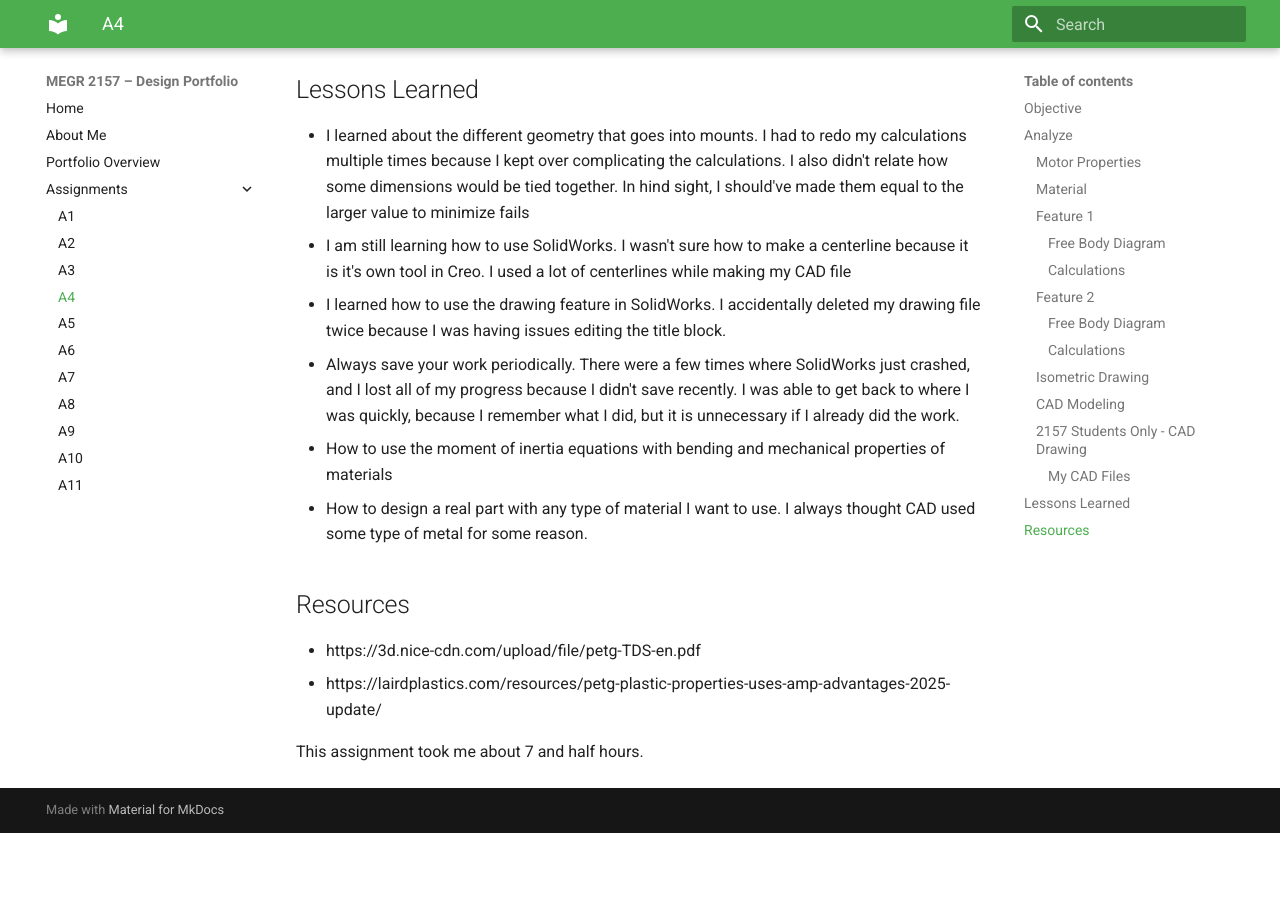
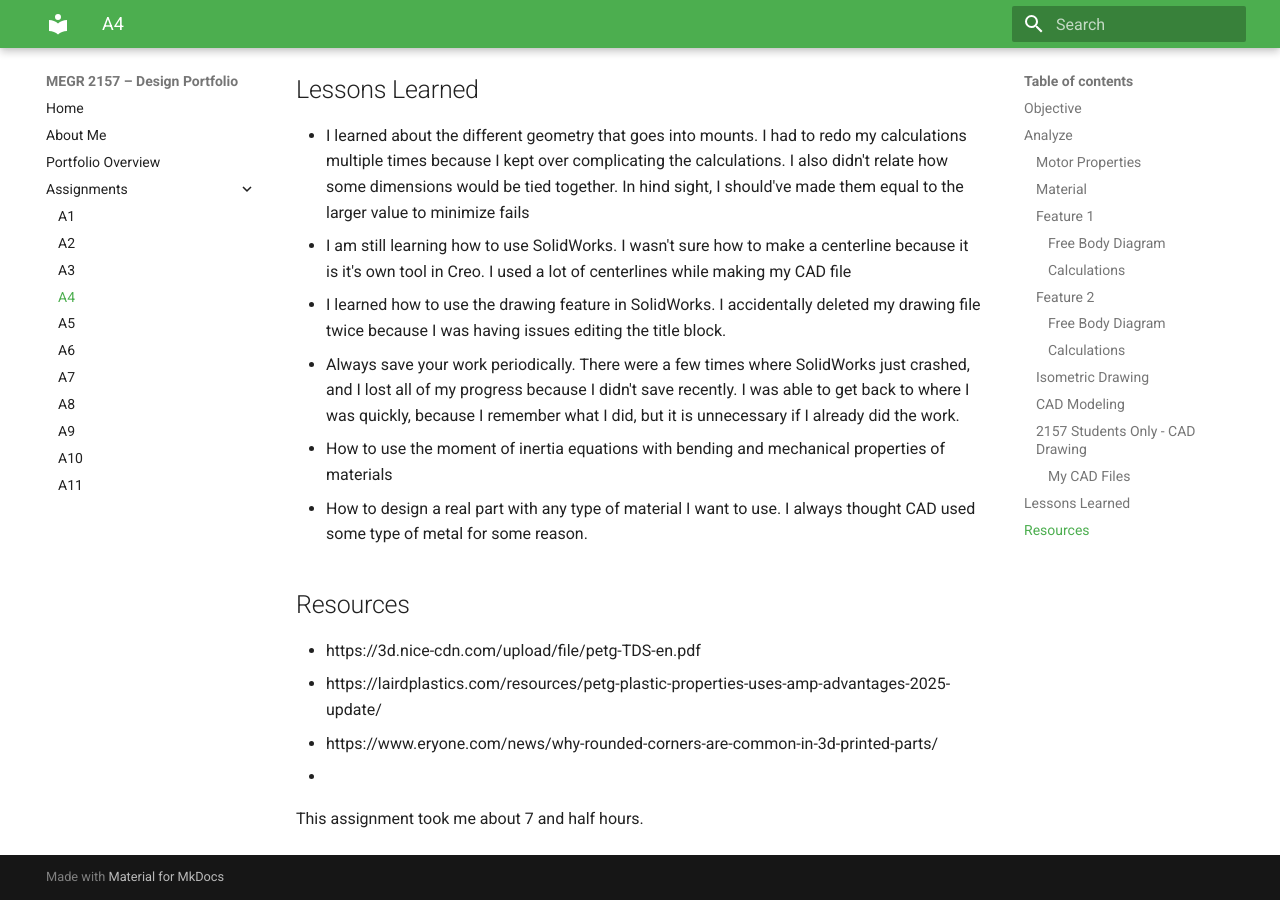
Before and after one commit to AndyChwalik/megr2157-portfolio, an MkDocs documentation site: the page built from docs/assignments/A04/index.md, in a window 1280 px wide and 900 px high, scrolled down 12486 px. Built offline with MkDocs 1.6.1 and Material for MkDocs 9.7.7, drawn with Linux system fonts in a browser that asks for light colours; before the commit the page ends 13319 px from its top, so only the background shows below that; part of the change alters nothing that is shown.

Commit message:
Update index.md

```diff
--- a/docs/assignments/A04/index.md
+++ b/docs/assignments/A04/index.md
@@ -295,5 +295,7 @@ The 2157 students assignment is to create a drawing from the CAD model I just cr
 ## Resources
 - https://3d.nice-cdn.com/upload/file/petg-TDS-en.pdf
 - https://lairdplastics.com/resources/petg-plastic-properties-uses-amp-advantages-2025-update/
+- https://www.eryone.com/news/why-rounded-corners-are-common-in-3d-printed-parts/
+-
 
 This assignment took me about 7 and half hours.
```
